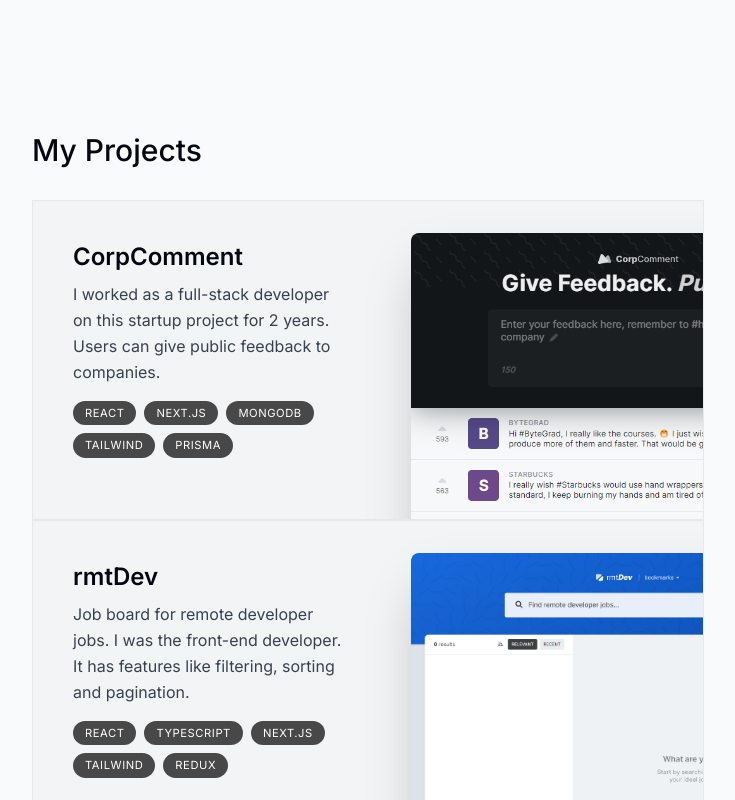
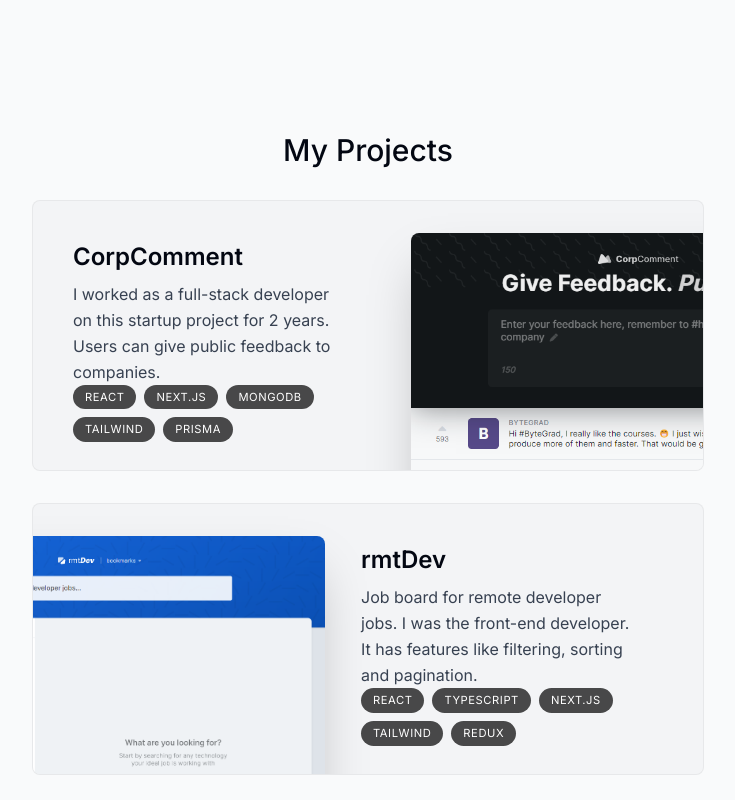
Before and after one commit to Khaanh/NextJS-with-TS-portfolio, a Next.js app: page / in a window 1280 px wide. Shown: the part 1220-2020 px from the top of the page, without its empty margins (272-1007 px from the left). Built offline with nearby package versions, Linux system fonts and the light colour scheme.

Commit message:
did: projects section

```diff
--- /dev/null
+++ b/components/project.tsx
@@ -0,0 +1,72 @@
+"use client";
+import { useRef } from "react";
+import { projectsData } from "@/lib/data";
+import Image from "next/image";
+import { useScroll, useTransform } from "framer-motion";
+import { motion } from "framer-motion";
+
+type ProjectProp = (typeof projectsData)[number];
+
+export default function Project({
+	title,
+	description,
+	tags,
+	imageUrl,
+}: ProjectProp) {
+	const ref = useRef<HTMLDivElement>(null);
+
+	const { scrollYProgress } = useScroll({
+		target: ref,
+		offset: ["0 1", "1.33 1"],
+	});
+
+	const scaleProgress = useTransform(scrollYProgress, [0, 1], [0.8, 1]);
+	const opacityProgress = useTransform(scrollYProgress, [0, 1], [0.6, 1]);
+
+	return (
+		<motion.div
+			ref={ref}
+			style={{
+				scale: scaleProgress,
+				opacity: opacityProgress,
+			}}
+			className="group mb-3 sm:mb-8 last:mb-0"
+		>
+			<section className="bg-gray-100 max-w-[42rem] border border-black/5 rounded-lg overflow-hidden sm:pr-8 relative sm:h-[20rem]hover:bg-gray-200 transition group-even:even:pl-8">
+				<div className="pt-4 pb-7 px-5 sm:pl-10 sm:pr-2 sm:pt-10 sm:max-w-[50%] flex flex-col h-full group-even:ml-[18rem]">
+					<h3 className="text-2xl font-semibold">{title}</h3>
+					<p className="mt-2 leading-relaxed text-gray-700">{description}</p>
+					<ul className="flex flex-wrap mt-4 gap-2 sm:mt-auto">
+						{tags.map((tag, index) => (
+							<li
+								className="bg-black/[0.7] px-3 py-1 text-[0.7rem] uppercase tracking-wider text-white rounded-full"
+								key={index}
+							>
+								{tag}
+							</li>
+						))}
+					</ul>
+				</div>
+
+				<Image
+					src={imageUrl}
+					alt="Project I worked on"
+					quality={95}
+					className="absolute top-8 -right-40 w-[28.25rem]  rounded-t-lg shadow-2xl
+				transition
+				group-hover:scale-[1.04]
+				group-hover:-translate-x-3
+				group-hover:translate-y-3
+				group-hover:-rotate-2
+
+				group-event:group-hover:translate-x-3
+				group-event:group-hover:translate-y-3
+				group-event:group-hover:rotate-2
+
+				group-even:right-[initial]
+				group-even:-left-40"
+				/>
+			</section>
+		</motion.div>
+	);
+}
--- a/components/projects.tsx
+++ b/components/projects.tsx
@@ -1,7 +1,9 @@
 import React from "react";
 import { projectsData } from "@/lib/data";
 import SectionHeading from "./section-heading";
-import Image from "next/image";
+import Project from "./project";
+// import Image from "next/image";
+// import { useScroll } from "framer-motion";
 
 export default function Projects() {
 	return (
@@ -17,33 +19,3 @@
 		</section>
 	);
 }
-
-type ProjectProp = (typeof projectsData)[number];
-
-function Project({ title, description, tags, imageUrl }: ProjectProp) {
-	return (
-		<section className="bg-gray-100 max-w-[42rem] border border-black/5 overflow-hidden sm:pr-8 relative sm:h-[20rem]">
-			<div className="py-4 px-5 sm:pl-10 sm:pr-2 sm:pt-10 sm:max-w-[50%]">
-				<h3 className="text-2xl font-semibold">{title}</h3>
-				<p className="mt-2 leading-relaxed text-gray-700">{description}</p>
-				<ul className="flex flex-wrap mt-4 gap-2">
-					{tags.map((tag, index) => (
-						<li
-							className="bg-black/[0.7] px-3 py-1 text-[0.7rem] uppercase tracking-wider text-white rounded-full"
-							key={index}
-						>
-							{tag}
-						</li>
-					))}
-				</ul>
-			</div>
-
-			<Image
-				src={imageUrl}
-				alt="Project I worked on"
-				quality={95}
-				className="absolute top-8 -right-40 w-[28.25rem]  rounded-t-lg shadow-2xl"
-			/>
-		</section>
-	);
-}
--- a/components/section-heading.tsx
+++ b/components/section-heading.tsx
@@ -5,5 +5,9 @@
 };
 
 export default function SectionHeading({ children }: SectionHeadingProps) {
-	return <h2 className="text-3xl font-medium capitalize mb-8">{children}</h2>;
+	return (
+		<h2 className="text-3xl font-medium capitalize mb-8 text-center">
+			{children}
+		</h2>
+	);
 }
```
